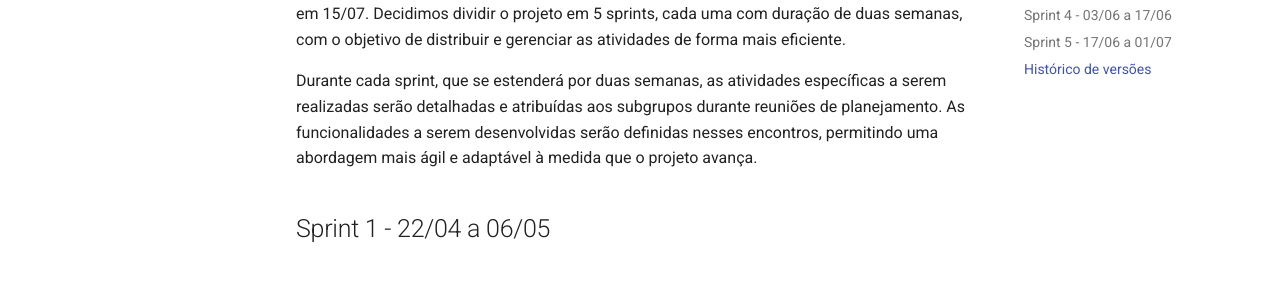
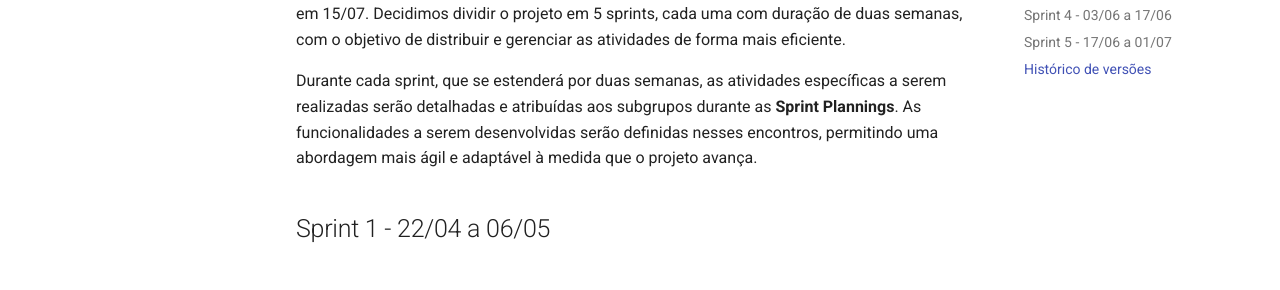
Before and after one commit to Simula-Fin/DOCS, an MkDocs documentation site: the page built from docs/cronograma.md, in a window 1280 px wide and 1065 px high. Shown: the part 252-542 px from the top of the window. Built offline with MkDocs 1.6.1 and Material for MkDocs 9.7.7, drawn with Linux system fonts in a browser that asks for light colours; comment, search, counter and statistics services are not loaded.

Commit message:
Refactor cronograma.md

```diff
--- a/docs/cronograma.md
+++ b/docs/cronograma.md
@@ -2,7 +2,7 @@
 
 Este cronograma de atividades foi elaborado considerando o término do semestre letivo 2024.1 em 15/07. Decidimos dividir o projeto em 5 sprints, cada uma com duração de duas semanas, com o objetivo de distribuir e gerenciar as atividades de forma mais eficiente.
 
-Durante cada sprint, que se estenderá por duas semanas, as atividades específicas a serem realizadas serão detalhadas e atribuídas aos subgrupos durante reuniões de planejamento. As funcionalidades a serem desenvolvidas serão definidas nesses encontros, permitindo uma abordagem mais ágil e adaptável à medida que o projeto avança.
+Durante cada sprint, que se estenderá por duas semanas, as atividades específicas a serem realizadas serão detalhadas e atribuídas aos subgrupos durante as **Sprint Plannings**. As funcionalidades a serem desenvolvidas serão definidas nesses encontros, permitindo uma abordagem mais ágil e adaptável à medida que o projeto avança.
 
 ## Sprint 1 - 22/04 a 06/05
 
```
